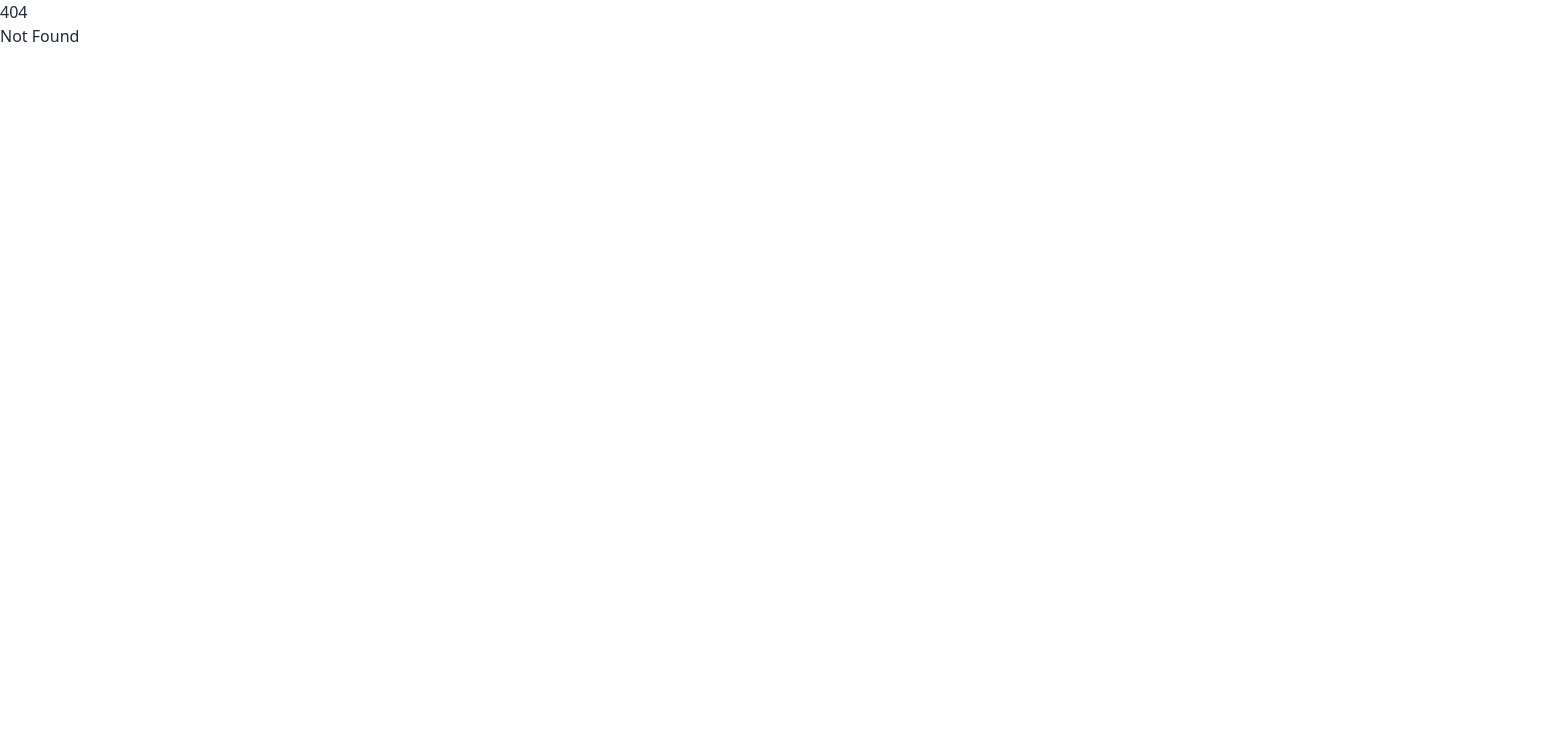
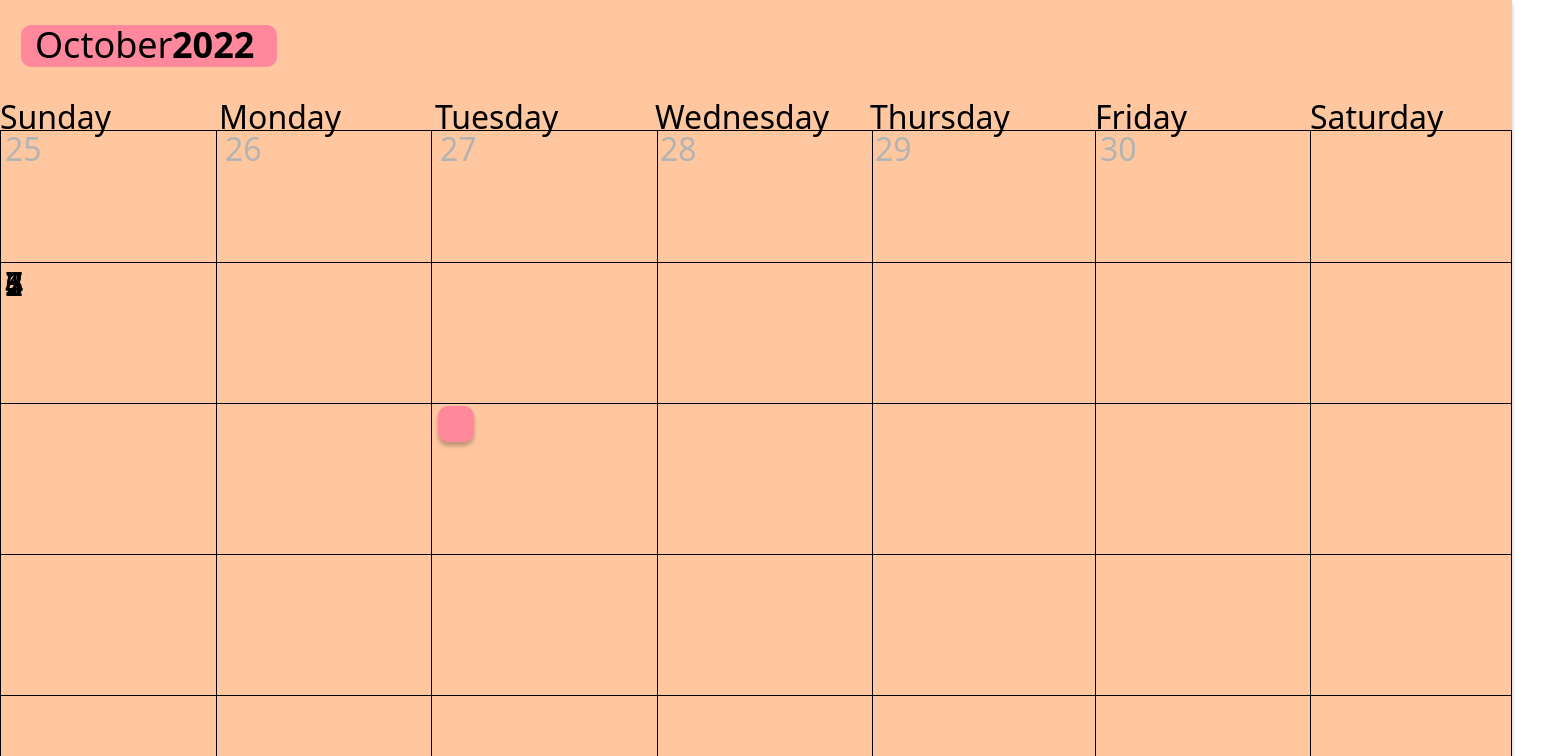
Before and after one commit to Prodocal/Website, a SvelteKit app: page /calendar in a window 1280 px wide. Before the commit this address had no page. Shown: the top 756 px of the page, 1542 px wide, since content can reach past the window. Built offline with nearby package versions, Linux system fonts and the light colour scheme.

Commit message:
initial calendar design commit

```diff
--- /dev/null
+++ b/src/routes/calendar/+page.svelte
@@ -0,0 +1,177 @@
+<script>
+	let i = 5;
+
+</script>
+<layout></layout>
+
+<calendar></calendar>
+
+
+
+<outline></outline>
+
+<vertical_line style="left: 216px;"></vertical_line>
+<vertical_line style="left: 657px;"></vertical_line>
+<vertical_line style="left: 1095px;"></vertical_line>
+
+<horizontal_line style="top: 262px;"></horizontal_line>
+<horizontal_line style="top: 554px;"></horizontal_line>
+<horizontal_line style="top: 840px;"></horizontal_line>
+
+
+
+<month_year></month_year>
+
+<selection></selection>
+
+<big_font style=
+"left: 35px;
+top: 32px;
+font-weight: 400;">October</big_font>
+<big_font style=
+"left: 172px;
+top: 32px;
+font-weight: 700;">2022</big_font>
+
+<small_font style="left: 0px; top: 49px;">Sunday</small_font>
+<small_font style="left: 219px; top: 49px;">Monday</small_font>
+<small_font style="left: 435px; top: 49px;">Tuesday</small_font>
+<small_font style="left: 655px; top: 49px;">Wednesday</small_font>
+<small_font style="left: 870px; top: 49px;">Thursday</small_font>
+<small_font style="left: 1095px; top: 49px;">Friday</small_font>
+<small_font style="left: 1310px; top: 49px;">Saturday</small_font>
+
+<unimportant_font style="left: 5px; top: 81px;">25</unimportant_font>
+<unimportant_font style="left: 225px; top: 81px;">26</unimportant_font>
+<unimportant_font style="left: 440px; top: 81px;">27</unimportant_font>
+<unimportant_font style="left: 660px; top: 81px;">28</unimportant_font>
+<unimportant_font style="left: 875px; top: 81px;">29</unimportant_font>
+<unimportant_font style="left: 1100px; top: 81px;">30</unimportant_font>
+
+    {#each Array(7) as _, index}
+        <small_font style="left: {i}px; top: 216px;">{index + 1}</small_font>
+        i += 216;
+    {/each}
+
+<unimportant_font style="left: 439px; top: 792px;">1</unimportant_font>
+<unimportant_font style="left: 668px; top: 792px;">2</unimportant_font>
+<unimportant_font style="left: 879px; top: 792px;">3</unimportant_font>
+<unimportant_font style="left: 1103px; top: 792px;">4</unimportant_font>
+<unimportant_font style="left: 1317px; top: 792px;">5</unimportant_font>
+
+
+<style>
+
+@font-face{
+    font-family: 'Inter';
+    font-style: normal;
+    src: local('Inter'), format(woff2);
+}
+layout{
+    display: flex;
+    flex-direction: column;
+    justify-content: center;
+    align-items: center;
+    padding: 0px;
+    position: relative;
+    width: 1512px;
+    height: 982px;
+    background: #FFC79F;
+    box-shadow: 0px 4px 4px rgba(0, 0, 0, 0.25);
+}
+
+calendar{
+    width: 1512px;
+    height: 982px;
+    flex: none;
+    order: 0;
+    flex-grow: 0;
+}
+
+big_font{
+    position: absolute;
+    width: 140px;
+    height: 26px;
+    font-size: 36px;
+    line-height: 44px;
+    display: flex;
+    align-items: center;
+    text-align: center;
+    color: #000000;
+}
+
+small_font{
+    position: absolute;
+    width: 225px;
+    height: 135px;
+    font-weight: 400;
+    font-size: 32px;
+    line-height: 39px;
+    display: flex;
+    align-items: center;
+    text-align: center;
+    color: #000000;
+}
+
+unimportant_font{
+    position: absolute;
+    width: 225px;
+    height: 135px;
+    font-weight: 400;
+    font-size: 32px;
+    line-height: 39px;
+    display: flex;
+    align-items: center;
+    text-align: center;
+    color: #B3B3B3;
+}
+
+outline{
+    box-sizing: border-box;
+    position: absolute;
+    width: 1512px;
+    height: 852px;
+    left: 0px;
+    top: 130px;
+    border: 1px solid #000000;
+}
+
+vertical_line{
+    box-sizing: border-box;
+    position: absolute;
+    width: 216px;
+    height: 852px;
+    top: 130px;
+    border: 1px solid #000000;
+}
+
+horizontal_line{
+    box-sizing: border-box;
+    position: absolute;
+    width: 1512px;
+    height: 142px;
+    left: 0px;
+    border: 1px solid #000000;
+}
+
+month_year{
+    position: absolute;
+    width: 256px;
+    height: 42px;
+    left: 21px;
+    top: 25px;
+    background: #FF889C;
+    border-radius: 10px;
+}
+
+selection{
+    position: absolute;
+    width: 36px;
+    height: 36px;
+    left: 438px;
+    top: 406px;
+    background: #FF889C;
+    box-shadow: 0px 4px 4px rgba(0, 0, 0, 0.25);
+    border-radius: 10px;
+}
+</style>
```
